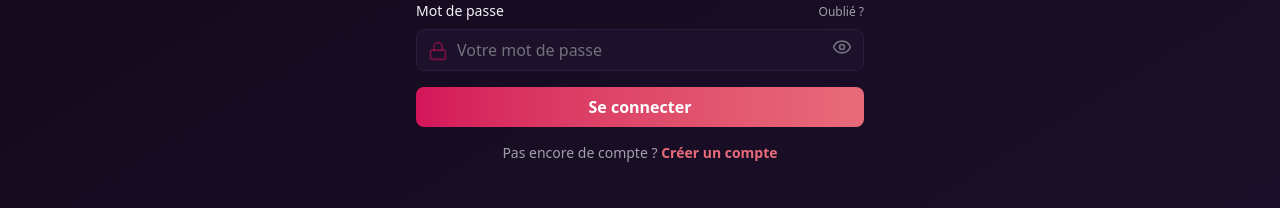
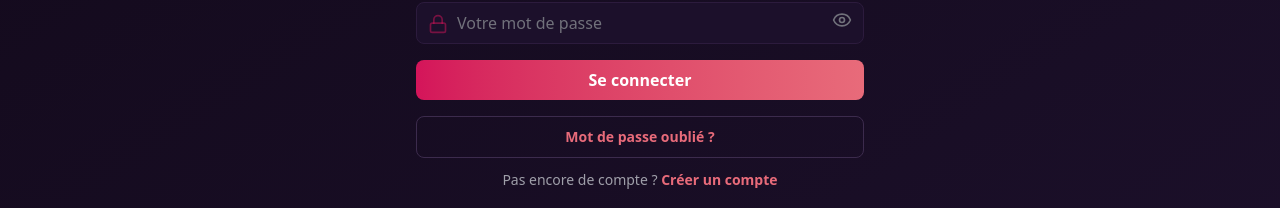
Before and after one commit to oronlopescv-sudo/libertin, a Next.js app: page /login in a window 1280 px wide. Shown: the part 470-678 px from the top of the page. Built offline with nearby package versions, Linux system fonts and the light colour scheme; no server answers; the database is empty.

Commit message:
feat(ui): «Mot de passe oublié ?» visível como botão abaixo do «Se connecter»
O link discreto «Oublié ?» do campo passava despercebido — e o dono
pediu-o bem visível. Fica em botão secundário full-width no fim do
formulário (mantém-se também o atalho do campo).

```diff
--- a/components/login-form.tsx
+++ b/components/login-form.tsx
@@ -189,6 +189,12 @@ export function LoginForm() {
             </button>
 
             <div className="text-center text-sm text-zinc-400">
+              <a
+                href="/forgot-password"
+                className="block w-full mb-3 py-2.5 border border-[#3C2B4D] rounded-lg text-[#E86B7A] font-semibold hover:bg-[#2C1B3D] hover:border-[#D4145A]/60 transition"
+              >
+                Mot de passe oublié ?
+              </a>
               Pas encore de compte ?{' '}
               <a href="/register" className="text-[#E86B7A] font-semibold hover:underline">
                 Créer un compte
```
